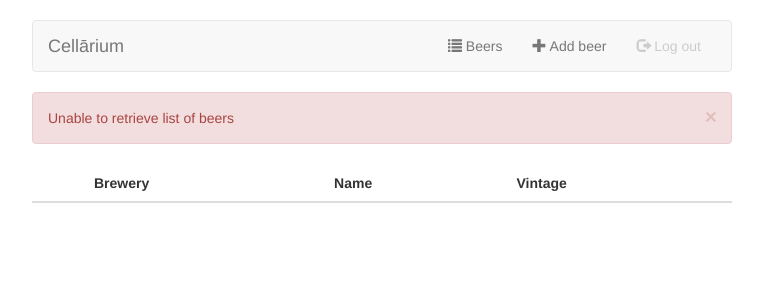
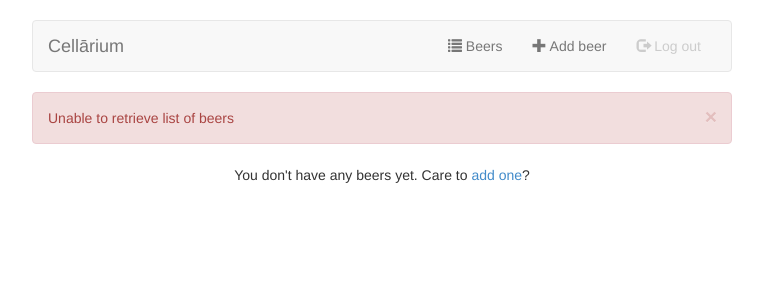
Before and after one commit to kvalle/cellarium, a Flask app: page / in a window 1280 px wide. Shown: the top 300 px of the page, without its empty margins (258-1021 px from the left). Run offline with Flask 2, Linux system fonts and the light colour scheme; data that the repository does not hold is empty; parts of the project's set-up code (start-up, migrations or seed data) failed here and were passed over; some libraries are stand-ins or nearby versions.

Commit message:
Added message when beer list is empty

```diff
--- a/client/css/style.css
+++ b/client/css/style.css
@@ -83,6 +83,9 @@ body {
   width: 80px;
 }
 
+.beer-list-empty {
+  text-align: center;
+}
 
 .search-query {
 	width: 40%;
--- a/client/templates/list.html
+++ b/client/templates/list.html
@@ -1,6 +1,6 @@
 <div class="row">
     <div class="col-md-12">
-        <form ng-show="isOnPage('')" >
+        <form ng-show="isOnPage('') && beers.length" >
             <div class="form-group">
                 <input type="search" class="form-control" ng-model="search" placeholder="Filter beers">
             </div>
@@ -10,7 +10,10 @@
 
 <div class="row">
     <div class="col-md-12">
-        <div class="table-responsive">
+        <div ng-hide="beers.length" class="beer-list-empty">
+            <p>You don't have any beers yet. Care to <a href="#/new">add one</a>?</p>
+        </div>
+        <div ng-show="beers.length" class="table-responsive">
             <table class="beer-list table table-hover">
                 <thead>
                     <tr>
```
